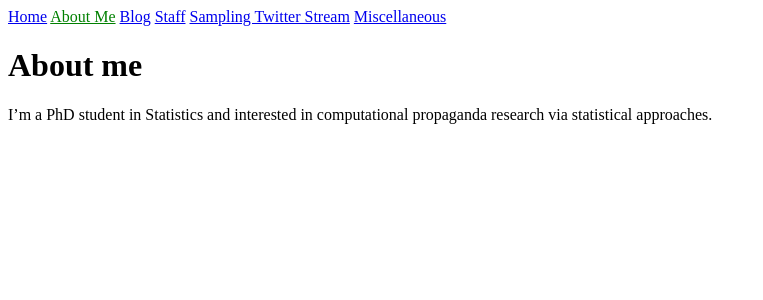
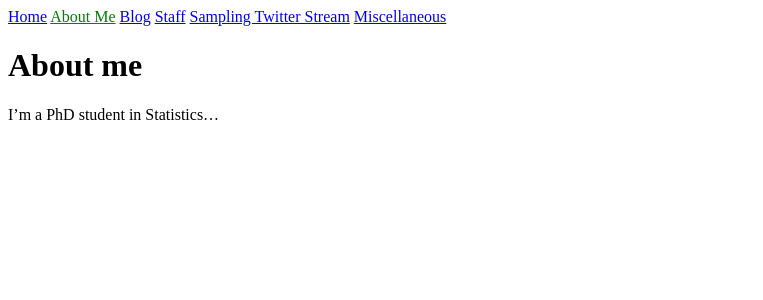
Before and after one commit to tippolitoSTAT/tippolitoSTAT.github.io, a Jekyll site: the page built from about.md, in a window 1280 px wide. Shown: the top 300 px of the page, without its empty margins (0-763 px from the left). Built offline with Jekyll 4.4.1, drawn with Linux system fonts in a browser that asks for light colours.

Commit message:
Update about.md

```diff
--- a/about.md
+++ b/about.md
@@ -3,4 +3,4 @@ title: About Me
 ---
 # About me
 
-I'm a PhD student in Statistics and interested in computational propaganda research via statistical approaches.
+I'm a PhD student in Statistics...
```
